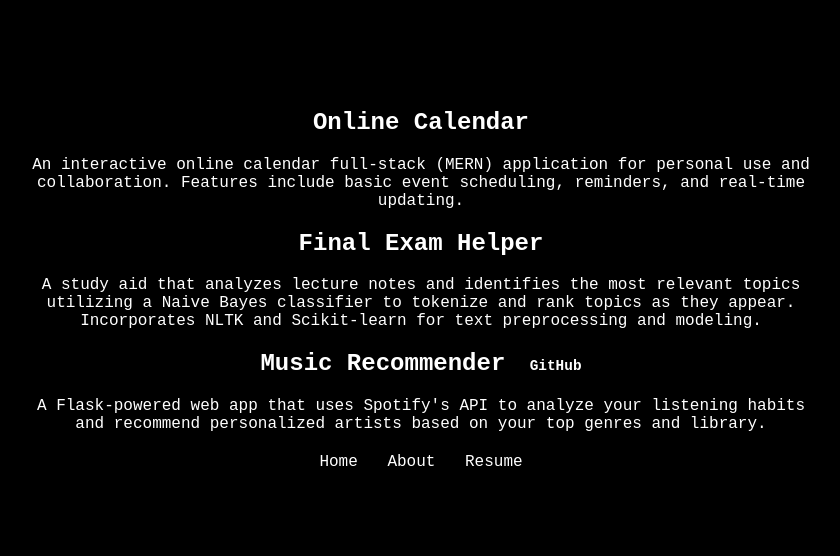
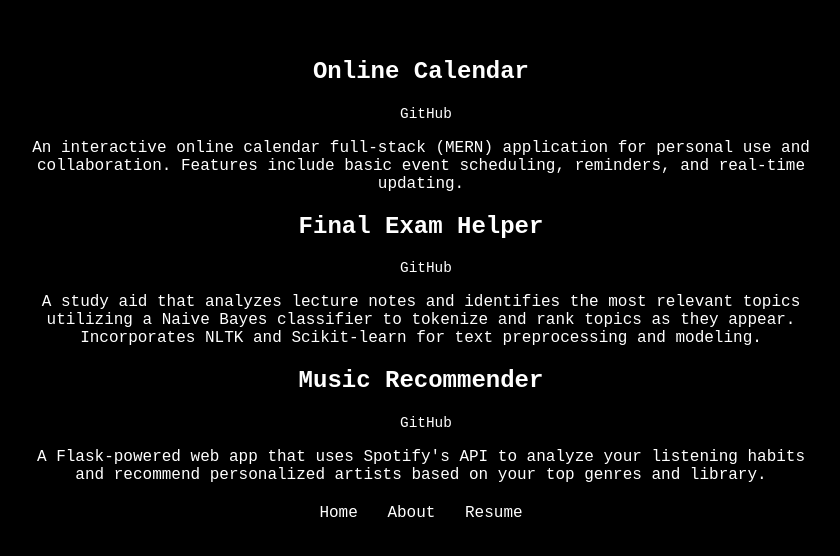
Before and after one commit to daniel68045/dpupke10.github.io, a plain HTML site: page pages/projects.html in a window 1280 px wide. Shown: the part 110-666 px from the top of the page, without its empty margins (219-1059 px from the left). Drawn offline with Linux system fonts and the light colour scheme.

Commit message:
Added links again

```diff
--- a/pages/projects.html
+++ b/pages/projects.html
@@ -12,6 +12,9 @@
         <section class="projects">
           <article class="project">
             <h2>Online Calendar</h2>
+            <a href="https://github.com/daniel68045/Online-Calendar" target="_blank" class="github-link">
+              GitHub
+            </a>
             <p>
               An interactive online calendar full-stack (MERN) application for
               personal use and collaboration. Features include basic event
@@ -21,6 +24,9 @@
 
           <article class="project">
             <h2>Final Exam Helper</h2>
+            <a href="https://github.com/daniel68045/Final-Exam-Helper" target="_blank" class="github-link">
+              GitHub
+            </a>
             <p>
               A study aid that analyzes lecture notes
               and identifies the most relevant topics utilizing a
@@ -31,21 +37,16 @@
           </article>
 
           <article class="project">
-            <h2>
-              Music Recommender
-              <span>
-                <a href="https://github.com/daniel68045/Music-Rec" target="_blank" class="github-link">
-                  GitHub
-                </a>
-              </span>
-            </h2>
+            <h2>Music Recommender</h2>
+            <a href="https://github.com/daniel68045/Music-Rec" target="_blank" class="github-link">
+              GitHub
+            </a>
             <p>
               A Flask-powered web app that uses Spotify's API to analyze your
               listening habits and recommend personalized artists based on your
               top genres and library.
             </p>
           </article>
-
         </section>
 
         <nav>
```
